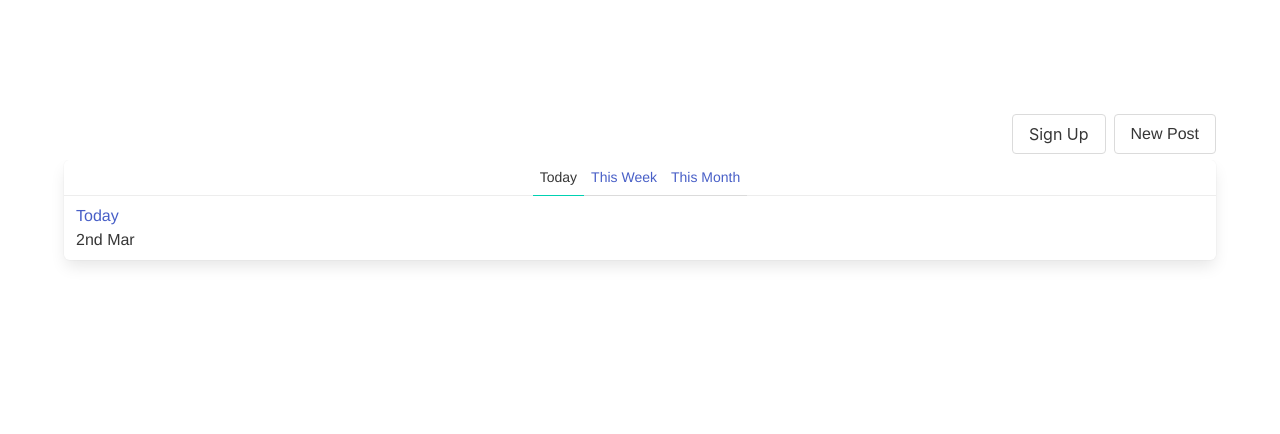
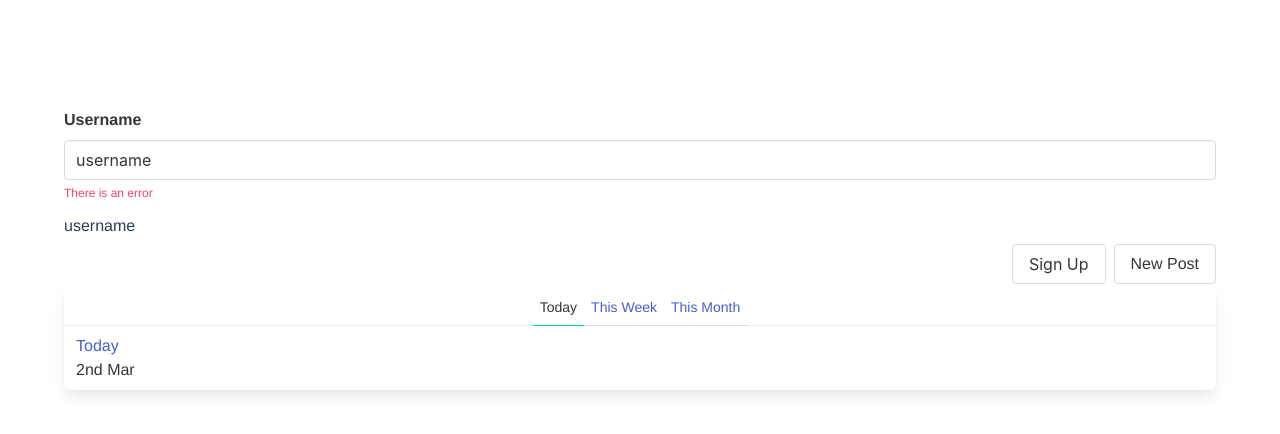
Before and after one commit to marcoarruda/vuejs3-composition-api, a Vue app: page / in a window 1280 px wide. Shown: the top 434 px of the page. Built offline with nearby package versions, Linux system fonts and the light colour scheme.

Commit message:
FormInput component

```diff
--- a/src/App.vue
+++ b/src/App.vue
@@ -4,14 +4,18 @@
     <div class="modal-content">
       <div id="modal"></div>
     </div>
-    <button
-      class="modal-close is-large"
-      @click="hide"
-    ></button>
+    <button class="modal-close is-large" @click="hide"></button>
   </div>
 
   <section class="section">
     <div class="container">
+      <form-input
+        v-model="username"
+        name="Username"
+        type="text"
+        error="There is an error"
+      />
+      {{ username }}
       <navbar />
       <router-view />
     </div>
@@ -19,18 +23,20 @@
 </template>
 
 <script lang="ts">
-import { computed, defineComponent } from "vue";
+import { computed, defineComponent, ref } from "vue";
 
 import { useModal } from "./useModal";
 
+import FormInput from "./components/FormInput.vue";
 import Navbar from "./components/Navbar.vue";
 
 export default defineComponent({
   name: "App",
-  components: { Navbar },
+  components: { FormInput, Navbar },
 
   setup() {
     const modal = useModal();
+    const username = ref("username");
 
     const style = computed(() => {
       return {
@@ -38,10 +44,11 @@
       };
     });
     return {
+      hide: () => {
+        modal.hideModal();
+      },
       style,
-      hide: () => {
-        modal.hideModal()
-      }
+      username,
     };
   },
 });
--- /dev/null
+++ b/src/components/FormInput.vue
@@ -0,0 +1,49 @@
+<template>
+  <div class="field">
+    <label name="name" class="label">
+      {{ name }}
+    </label>
+    <div class="control">
+      <input
+        class="input"
+        :type="type"
+        v-model="modelValue"
+        @input="handleInput"
+      />
+      <p class="is-danger help">{{ error }}</p>
+    </div>
+  </div>
+</template>
+
+<script lang="ts">
+import { defineComponent } from "vue";
+
+export default defineComponent({
+  props: {
+    name: {
+      type: String,
+      required: true,
+    },
+    type: {
+      type: String,
+      default: "text",
+    },
+    modelValue: {
+      type: String,
+      required: true,
+    },
+    error: {
+      type: String,
+    },
+  },
+  setup(props, ctx) {
+    const handleInput = (e: Event) => {
+      ctx.emit("update:modelValue", (e.target as HTMLInputElement).value);
+    };
+
+    return {
+      handleInput,
+    };
+  },
+});
+</script>
```
